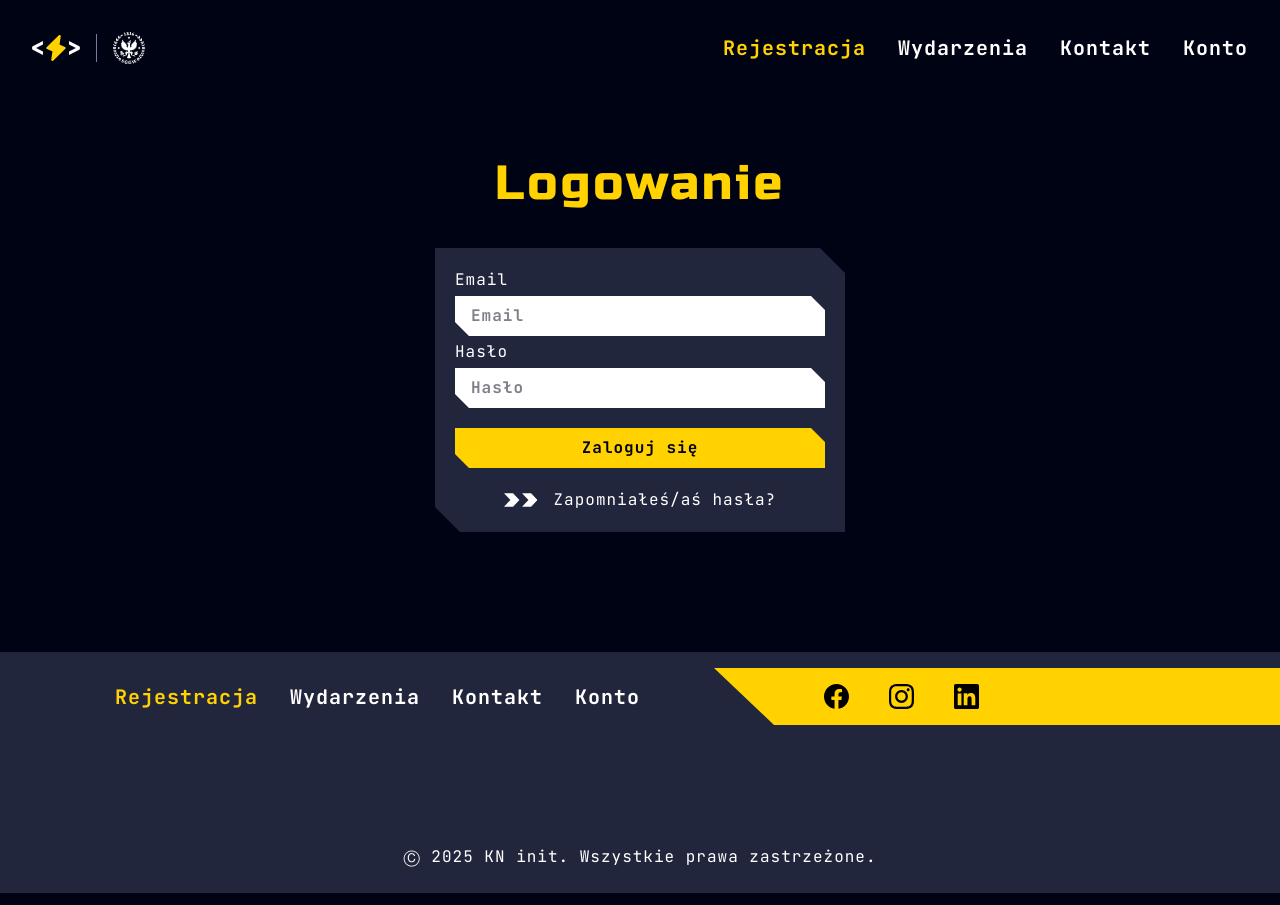
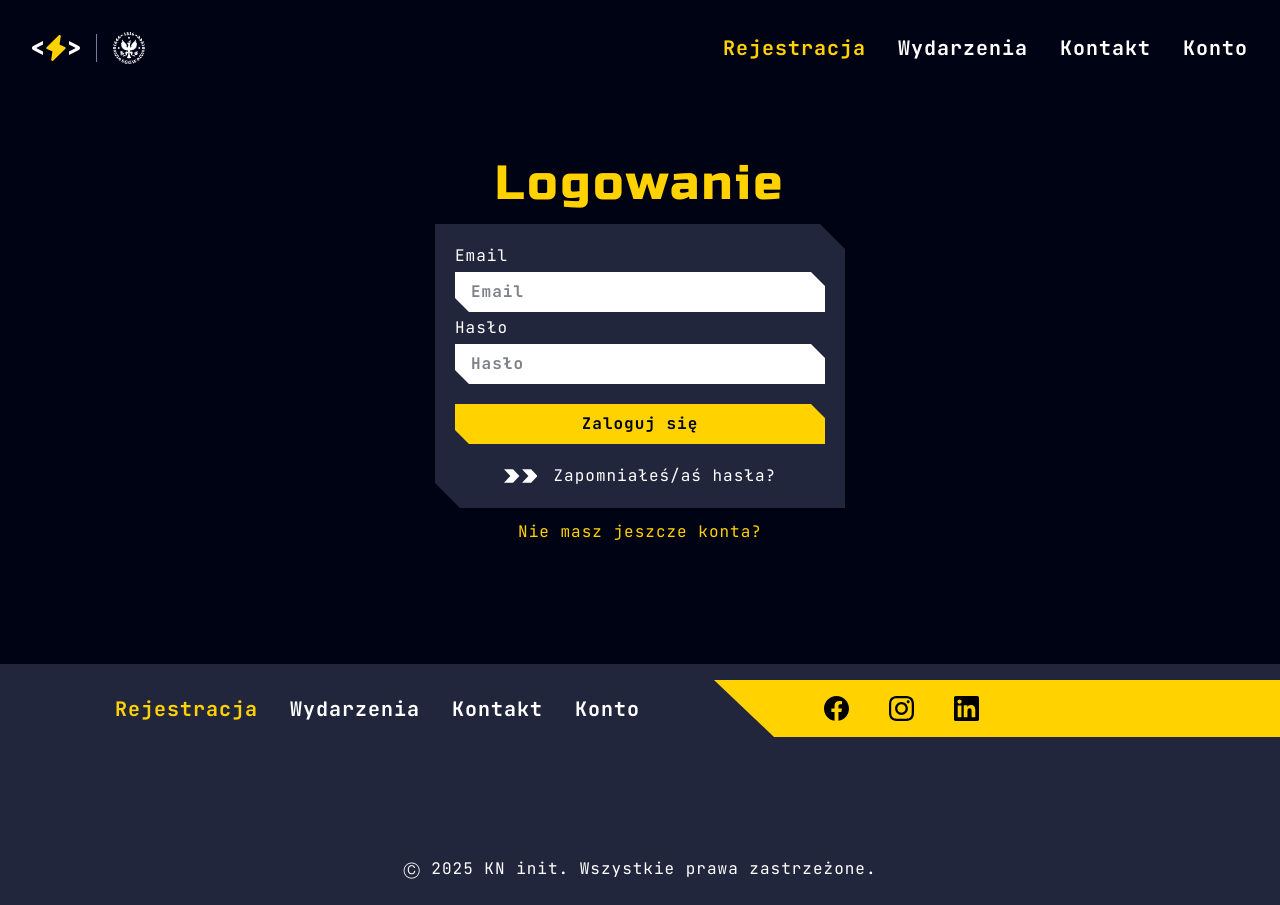
Before and after one commit to INIT-SGGW/HackArena-website, a Next.js app in the folder apps/web/: page /login in a window 1280 px wide. Built offline with nearby package versions, Linux system fonts and the light colour scheme.

Commit message:
feat (apps/web): enhance LoginPage by adding a registration link and adjusting heading styles

```diff
--- a/apps/web/src/app/login/page.tsx
+++ b/apps/web/src/app/login/page.tsx
@@ -1,6 +1,7 @@
-import { Page } from '@repo/ui';
+import { ArrowLink, Page } from '@repo/ui';
 import { Metadata } from 'next';
 import { LoginForm } from '../../views/Account/LoginForm';
+import Link from 'next/link';
 
 export const metadata: Metadata = {
   title: 'Login | HackArena',
@@ -16,11 +17,12 @@ export default function LoginPage() {
   return (
     <Page>
       <h1
-        className={'russo-one justify-self-center text-primary mb-10 text-5xl'}
+        className={'russo-one justify-self-center text-primary text-5xl mb-4'}
       >
         Logowanie
       </h1>
       <LoginForm />
+      <Link color="var(--color-primary)" className='block justify-self-center mt-3 text-primary' href="/rejestracja/użytkownik" >Nie masz jeszcze konta?</Link>
     </Page>
   );
 }
```
